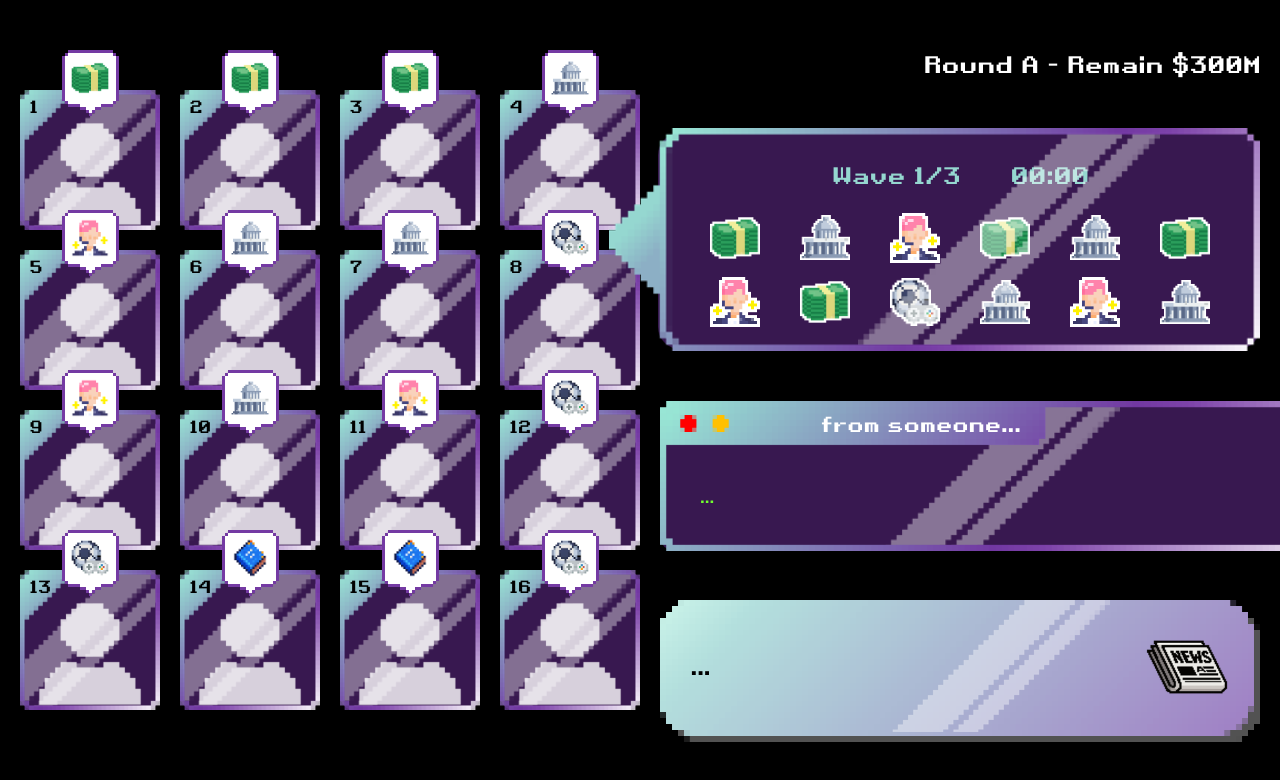
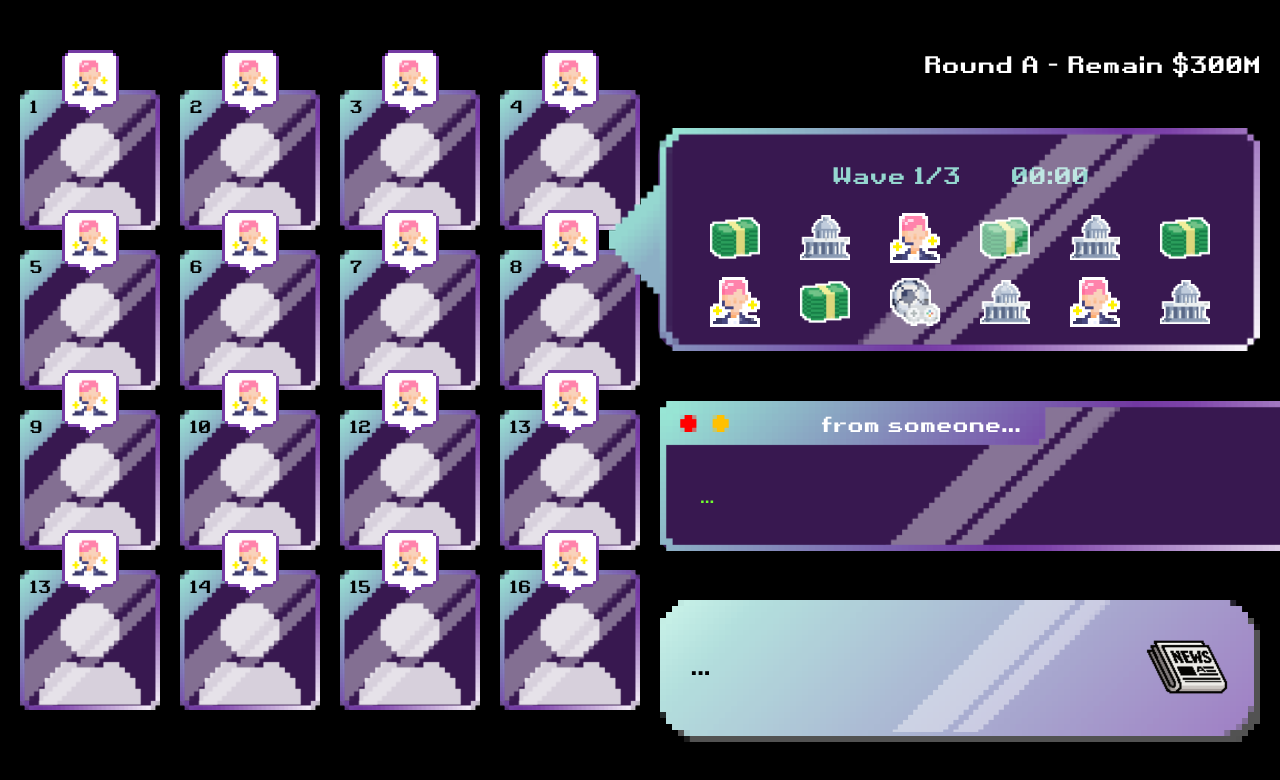
Before and after one commit to kadiace/2023F_CS489_FeedLovers, a React (Create React App) app: page /main in a window 1280 px wide. Shown: the top 780 px of the page. Built offline with nearby package versions, Linux system fonts and the light colour scheme.

Commit message:
Add heart reaction & refresh consumers' content by round

```diff
--- a/src/components/Consumer.tsx
+++ b/src/components/Consumer.tsx
@@ -7,25 +7,34 @@ import ConsumerTorso from "../assets/img/ui/consumer_torso.png";
 import { useDrop } from "react-dnd";
 import ConsumerChat from "./ConsumerChat";
 import { useState } from "react";
-import { useRecoilState } from "recoil";
-import { goalAtom, roundStateAtom } from "recoils/Atom";
 import { getGoal } from "./Timer";
+import { SetterOrUpdater, useRecoilState } from "recoil";
+import { goalAtom, consumerChatAtom, roundStateAtom } from "recoils/Atom";
+
+const getConsumerChat = (setter: SetterOrUpdater<number[]>) => {
+  let consumerChat = [0];
+  setter((prev) => {
+    consumerChat = prev;
+    return consumerChat;
+  });
+  return consumerChat;
+};
 
 function Consumer({ id }: { id: number }) {
-  // variable
-  let acceptTypeVar = Math.floor(Math.random() * 5);
-
   // state
   /* eslint-disable */
-  const [acceptType, setAcceptType] = useState(acceptTypeVar);
   const [hoverType, setHoverType] = useState(-1);
   const [goal, setGoal] = useRecoilState(goalAtom);
+  const [consumerChat, setConsumerChat] = useRecoilState(consumerChatAtom);
   const [roundState, setRoundState] = useRecoilState(roundStateAtom);
 
   // function
   function updateAcceptType(type: number) {
-    acceptTypeVar = type;
-    setAcceptType(acceptTypeVar);
+    setConsumerChat((prev) => {
+      const next = prev.slice();
+      next[id] = type;
+      return next;
+    });
   }
 
   const [{ isOver }, drop] = useDrop(
@@ -35,7 +44,10 @@ function Consumer({ id }: { id: number }) {
         setHoverType(item.type);
       },
       drop: (item: { type: number }, monitor) => {
-        if (item.type === acceptTypeVar) {
+        const receiveConsumerChat = getConsumerChat(setConsumerChat);
+        // 하트 반응 띄우기(타이머 끝날 때까지) | dnd 못하게 막기 | 검은 반투명 화면
+        console.log(item.type, receiveConsumerChat[id]);
+        if (item.type === receiveConsumerChat[id]) {
           setGoal((prev) => {
             return prev - 100;
           });
@@ -43,11 +55,14 @@ function Consumer({ id }: { id: number }) {
           if (remain <= 0) {
             setRoundState("success");
           }
-          updateAcceptType(Math.floor(Math.random() * 5));
+          updateAcceptType(5);
+          // updateAcceptType(Math.floor(Math.random() * 5));
         }
       },
       canDrop: (item: { type: number }, monitor) => {
-        return item.type === acceptTypeVar;
+        const receiveConsumerChat = getConsumerChat(setConsumerChat);
+        console.log(item.type, receiveConsumerChat[id]);
+        return item.type === receiveConsumerChat[id];
       },
       collect: (monitor) => ({
         isOver: !!monitor.isOver(),
@@ -67,9 +82,9 @@ function Consumer({ id }: { id: number }) {
         justifyContent: "center",
       }}
     >
-      {isOver && hoverType === acceptType ? (
+      {isOver && hoverType === consumerChat[id] ? (
         <>
-          <ConsumerChat type={acceptType} />
+          <ConsumerChat type={consumerChat[id]} />
           <img
             alt=""
             style={{
@@ -96,7 +111,7 @@ function Consumer({ id }: { id: number }) {
         </>
       ) : (
         <>
-          <ConsumerChat type={acceptType} />
+          <ConsumerChat type={consumerChat[id]} />
           <img
             alt=""
             style={{
@@ -156,7 +171,7 @@ function Consumer({ id }: { id: number }) {
           textAlign: "center",
         }}
       >
-        {id}
+        {id + 1}
       </p>
     </div>
   );
--- a/src/components/ConsumerChat.tsx
+++ b/src/components/ConsumerChat.tsx
@@ -1,4 +1,5 @@
 import ChatGrid from "../assets/img/ui/chat_grid.png";
+import ChatGridReaction from "../assets/img/ui/chat_grid_reaction.png";
 import ChatBan from "../assets/img/ui/chat_ban.png";
 import Content from "./Content";
 
@@ -15,7 +16,7 @@ function ConsumerChat({ type }: { type: number }) {
           objectFit: "contain",
           zIndex: 5,
         }}
-        src={ChatGrid}
+        src={type >= 5 ? ChatGridReaction : ChatGrid}
       ></img>
       <div
         style={{
--- a/src/components/Content.tsx
+++ b/src/components/Content.tsx
@@ -3,6 +3,7 @@ import info_knowledge from "../assets/img/contents/info_knowledge.png";
 import money from "../assets/img/contents/money.png";
 import politics from "../assets/img/contents/politics.png";
 import sports_game from "../assets/img/contents/sports_game.png";
+import reaction_heart from "../assets/img/ui/reaction_heart.png";
 import { useDrag } from "react-dnd";
 import { useRecoilState } from "recoil";
 import { contentsAtom } from "recoils/Atom";
@@ -24,6 +25,8 @@ function Content({ type, id }: { type: number; id: number }) {
         return politics;
       case 4:
         return sports_game;
+      case 5:
+        return reaction_heart;
       default:
         break;
     }
--- a/src/components/Timer.tsx
+++ b/src/components/Timer.tsx
@@ -7,6 +7,7 @@ import {
   roundWaveCountAtom,
   roundStateAtom,
   timeAtom,
+  consumerChatAtom,
 } from "recoils/Atom";
 import { RoundInformation, RoundState } from "./Round";
 
@@ -45,6 +46,15 @@ export const getGoal = (setter: SetterOrUpdater<number>) => {
   return goal;
 };
 
+const getConsumerChat = (setter: SetterOrUpdater<number[]>) => {
+  let consumerChat = [0];
+  setter((prev) => {
+    consumerChat = prev;
+    return consumerChat;
+  });
+  return consumerChat;
+};
+
 const getRoundState = (setter: SetterOrUpdater<RoundState>) => {
   let roundState: RoundState = "progress";
   setter((prev) => {
@@ -77,6 +87,7 @@ function Timer() {
   const [goal, setGoal] = useRecoilState(goalAtom);
   const [roundState, setRoundState] = useRecoilState(roundStateAtom);
   const [contents, setContents] = useRecoilState(contentsAtom);
+  const [consumerChat, setConsumerChat] = useRecoilState(consumerChatAtom);
   const [isEvent, setIsEvent] = useRecoilState(isEventAtom);
 
   /* eslint-disable */
@@ -110,6 +121,11 @@ function Timer() {
                 });
                 setGoal(RoundInformation[nextRound].goal);
                 setIsEvent(RoundInformation[nextRound].hasEvent);
+                setConsumerChat(
+                  Array.from({ length: 16 }, (_) =>
+                    Math.floor(Math.random() * 5)
+                  )
+                );
                 makeRandomContents(setContents);
                 if (RoundInformation[nextRound].alias === "C") {
                   setContents((prev) => {
--- a/src/pages/Main.tsx
+++ b/src/pages/Main.tsx
@@ -160,10 +160,10 @@ function Main() {
               width: "100%",
             }}
           >
+            <Consumer id={0} />
             <Consumer id={1} />
             <Consumer id={2} />
             <Consumer id={3} />
-            <Consumer id={4} />
           </div>
           <div
             style={{
@@ -173,10 +173,10 @@ function Main() {
               width: "100%",
             }}
           >
+            <Consumer id={4} />
             <Consumer id={5} />
             <Consumer id={6} />
             <Consumer id={7} />
-            <Consumer id={8} />
           </div>
           <div
             style={{
@@ -186,8 +186,8 @@ function Main() {
               width: "100%",
             }}
           >
+            <Consumer id={8} />
             <Consumer id={9} />
-            <Consumer id={10} />
             <Consumer id={11} />
             <Consumer id={12} />
           </div>
@@ -199,10 +199,10 @@ function Main() {
               width: "100%",
             }}
           >
+            <Consumer id={12} />
             <Consumer id={13} />
             <Consumer id={14} />
             <Consumer id={15} />
-            <Consumer id={16} />
           </div>
         </div>
         <div
--- a/src/recoils/Atom.tsx
+++ b/src/recoils/Atom.tsx
@@ -29,6 +29,11 @@ export const contentsAtom = atom<number[]>({
   default: [0, 0, 0, 0, 0, 0, 0, 0, 0, 0, 0, 0],
 });
 
+export const consumerChatAtom = atom<number[]>({
+  key: "consumerChatAtom",
+  default: [0, 0, 0, 0, 0, 0, 0, 0, 0, 0, 0, 0, 0, 0, 0, 0],
+});
+
 export const timeAtom = atom<number>({
   key: "timeAtom",
   default: 0,
```
